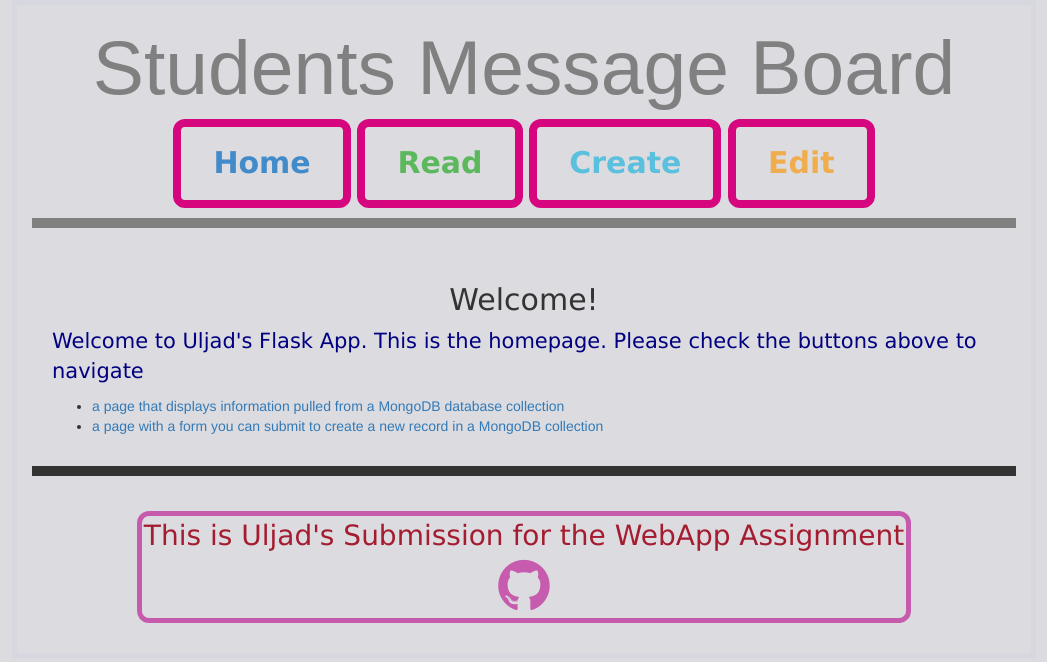
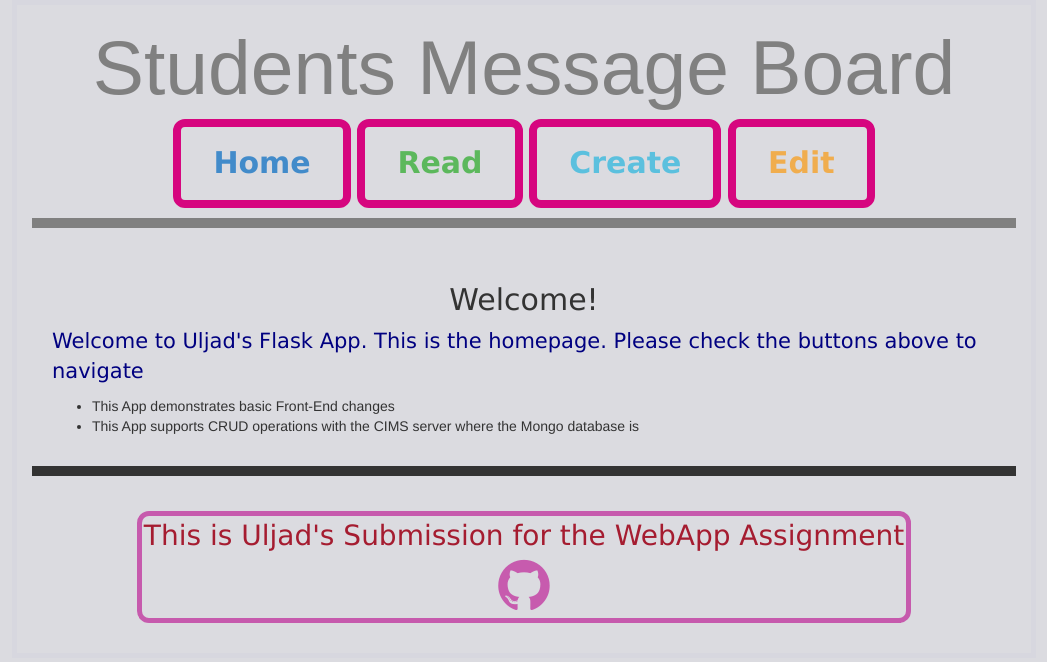
Before and after one commit to uljad/WebAppDemo, a Flask app: page / in a window 1280 px wide. Shown: the top 662 px of the page, without its empty margins (116-1163 px from the left). Run offline with Flask 2, Linux system fonts and the light colour scheme; parts of the project's set-up code (start-up, migrations or seed data) failed here and were passed over; some libraries are stand-ins or nearby versions.

Commit message:
final homepagev1

```diff
--- a/templates/index.html
+++ b/templates/index.html
@@ -4,8 +4,8 @@
 <h2 class="welcome">Welcome!</h2>
 <p>Welcome to Uljad's Flask App. This is the homepage. Please check the buttons above to navigate
     <ul>
-        <li><a href="{{ url_for('read')}}">a page that displays information pulled from a MongoDB database collection</a></li>
-        <li><a href="{{ url_for('create')}}">a page with a form you can submit to create a new record in a MongoDB collection</a></li>
+        <li>This App demonstrates basic Front-End changes</li>
+        <li>This App supports CRUD operations with the CIMS server where the Mongo database is</li>
     </ul>
 </p>
 {% endblock %}
```
